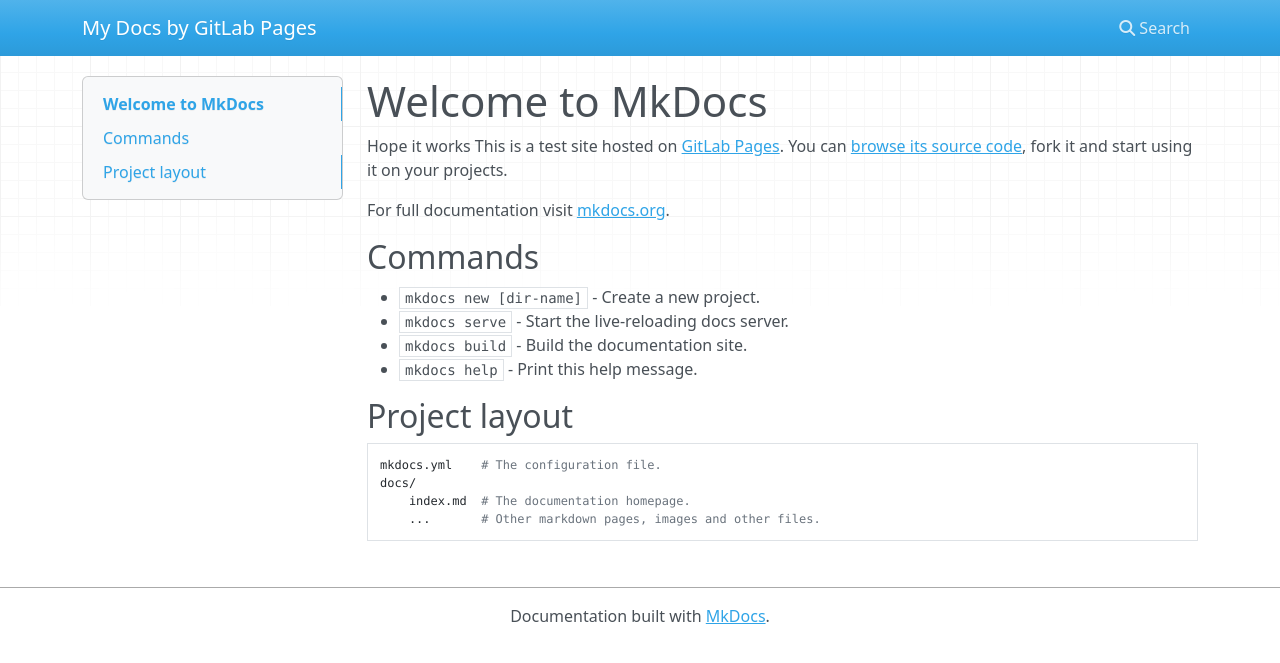
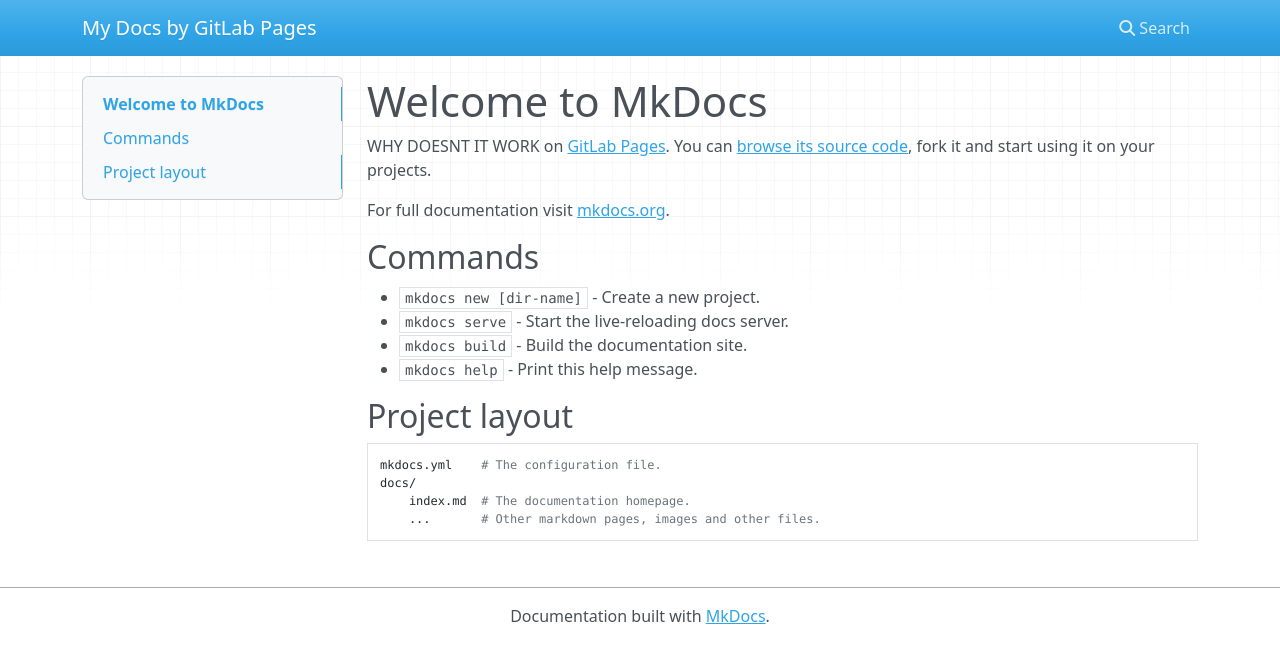
Before and after one commit to JairModi/Bootcamp2023, an MkDocs documentation site: the page built from docs/index.md, in a window 1280 px wide. Shown: the top 663 px of the page. Built offline with MkDocs 1.6.1, drawn with Linux system fonts in a browser that asks for light colours; nearby versions of some CDN libraries.

Commit message:
Version 1

```diff
--- a/docs/index.md
+++ b/docs/index.md
@@ -1,6 +1,5 @@
 # Welcome to MkDocs
-Hope it works
-This is a test site hosted on [GitLab Pages](https://pages.gitlab.io). You can
+WHY DOESNT IT WORK on [GitLab Pages](https://pages.gitlab.io). You can
 [browse its source code](https://gitlab.com/pages/mkdocs), fork it and start
 using it on your projects.
 
```
